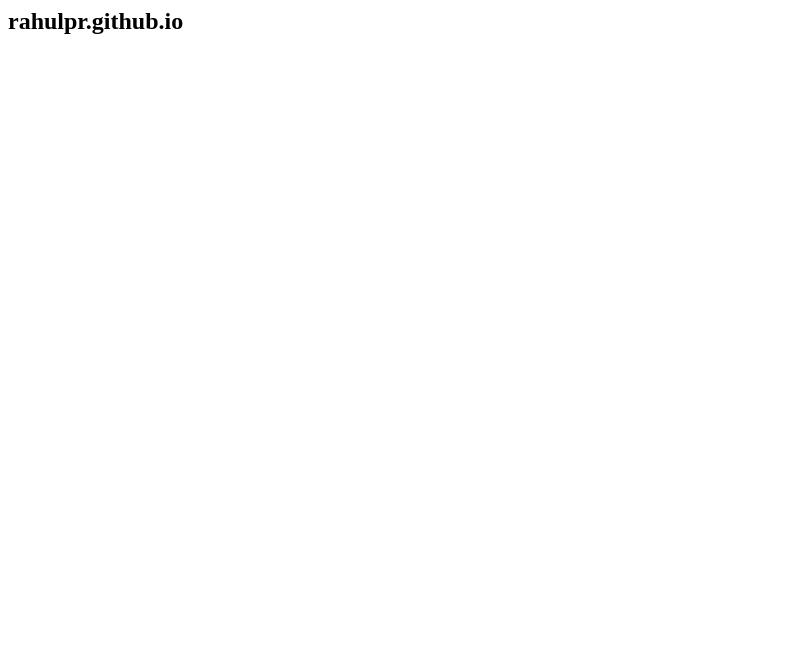
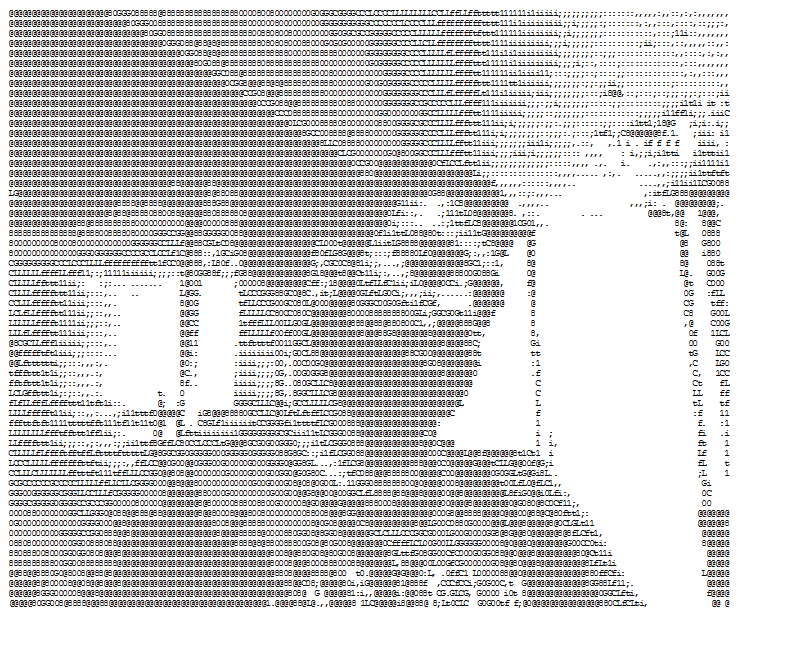
Before and after one commit to rahulpr/rahulpr.github.io, a plain HTML site: page index.html in a window 1280 px wide. Shown: the whole page, without its empty margins (0-785 px from the left). Drawn offline with Linux system fonts and the light colour scheme.

Commit message:
Update index.html

```diff
--- a/index.html
+++ b/index.html
@@ -1 +1 @@
-<h2>rahulpr.github.io</h2>
+<img src="./ascii me.png" />
```
